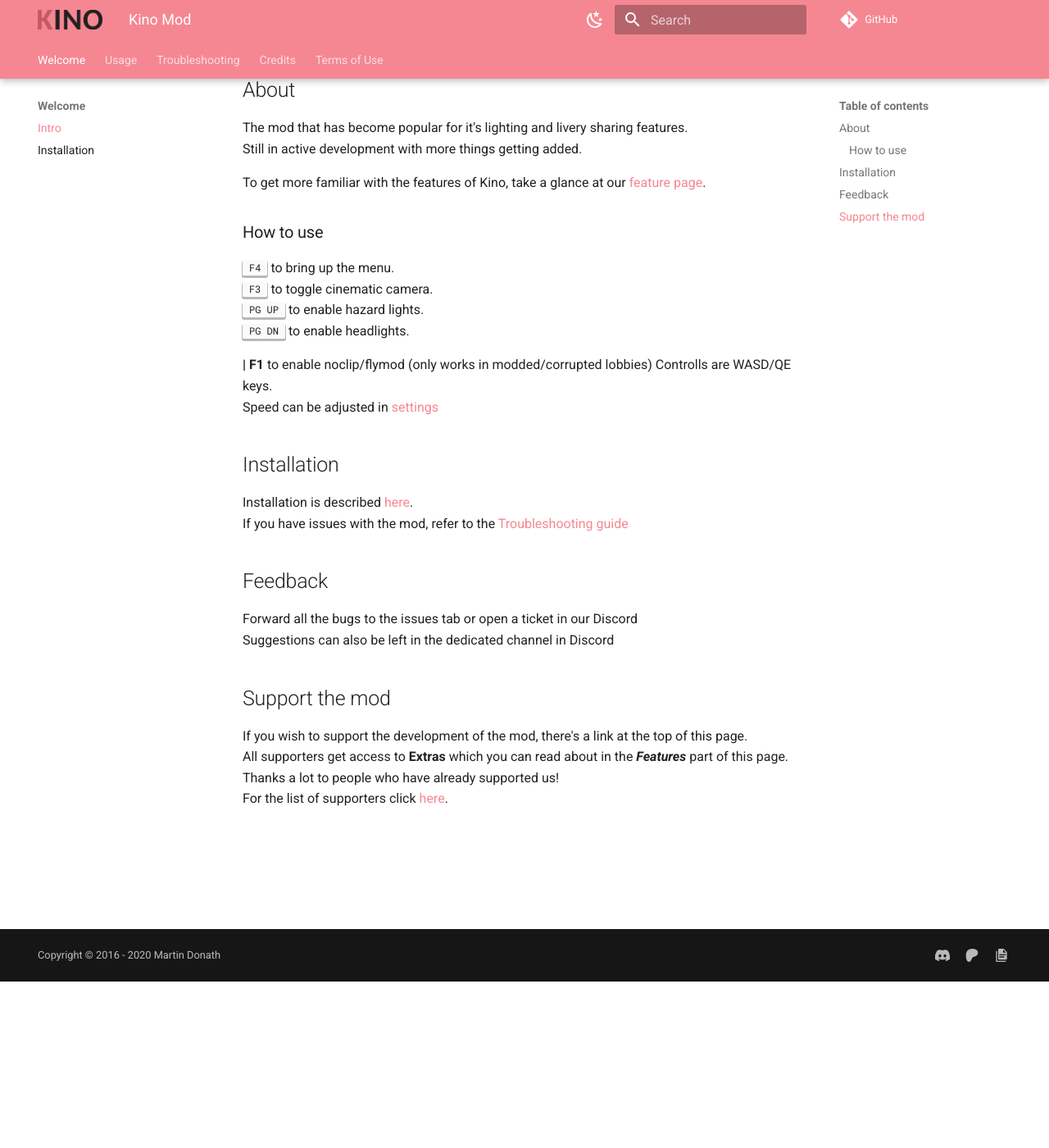
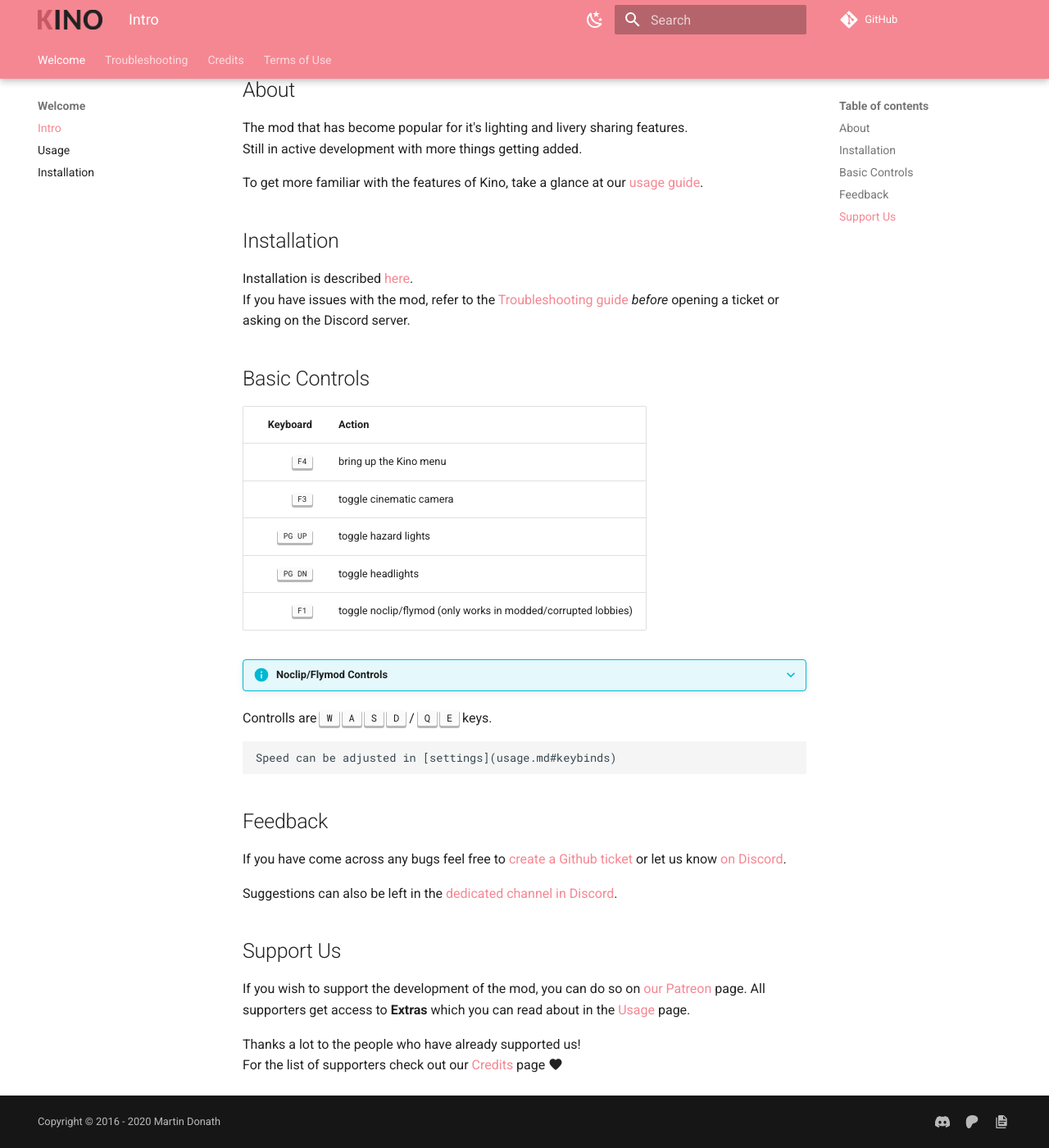
Before and after one commit to trbflxr/kino, an MkDocs documentation site: the page built from docs/index.md, in a window 1280 px wide and 1400 px high, scrolled down 203 px. Shown: the whole window at 82% size. Built offline with MkDocs 1.6.1 and Material for MkDocs 9.7.7, drawn with Linux system fonts in a browser that asks for light colours; comment, search, counter and statistics services are not loaded; grey boxes are pictures that could not be loaded.

Commit message:
Progress

```diff
--- a/docs/index.md
+++ b/docs/index.md
@@ -1,5 +1,5 @@
 ---
-title: Kino Mod
+title: Intro
 ---
 
 # Welcome to Kino Mod
@@ -13,32 +13,38 @@ title: Kino Mod
 The mod that has become popular for it's lighting and livery sharing features.
 Still in active development with more things getting added.
 
-To get more familiar with the features of Kino, take a glance at our [feature page](features.md).
-
-### How to use
-
-<kbd>F4</kbd> to bring up the menu.
-<kbd>F3</kbd> to toggle cinematic camera.
-<kbd>PG UP</kbd> to enable hazard lights.
-<kbd>PG DN</kbd> to enable headlights.
-
-**|** **F1** to enable noclip/flymod (only works in modded/corrupted lobbies)
-Controlls are WASD/QE keys.
-Speed can be adjusted in [settings](Help/Support/Guide.md#keybinds)
+To get more familiar with the features of Kino, take a glance at our [usage guide](usage.md).
 
 ## Installation
 
-Installation is described [here](INSTALL.md).
-If you have issues with the mod, refer to the [Troubleshooting guide](Help/Support/Troubleshooting.md)
+Installation is described [here](installation.md).
+If you have issues with the mod, refer to the [Troubleshooting guide](troubleshooting.md) _before_ opening a ticket or asking on the Discord server.
+
+## Basic Controls
+
+|         Keyboard | Action                                                        |
+| ---------------: | ------------------------------------------------------------- |
+|    <kbd>F4</kbd> | bring up the Kino menu                                        |
+|    <kbd>F3</kbd> | toggle cinematic camera                                       |
+| <kbd>PG UP</kbd> | toggle hazard lights                                          |
+| <kbd>PG DN</kbd> | toggle headlights                                             |
+|    <kbd>F1</kbd> | toggle noclip/flymod (only works in modded/corrupted lobbies) |
+
+???+ info "Noclip/Flymod Controls"
+Controlls are <kbd>W</kbd> <kbd>A</kbd> <kbd>S</kbd> <kbd>D</kbd> / <kbd>Q</kbd> <kbd>E</kbd> keys.
+
+    Speed can be adjusted in [settings](usage.md#keybinds)
 
 ## Feedback
 
-Forward all the bugs to the issues tab or open a ticket in our Discord
-Suggestions can also be left in the dedicated channel in Discord
+If you have come across any bugs feel free to [create a Github ticket](https://github.com/trbflxr/kino/issues/new/choose) or let us know [on Discord](https://discord.gg/xvGMEEcEEp).
 
-## Support the mod
+Suggestions can also be left in the [dedicated channel in Discord](https://discord.gg/4AmMNH6fyy). <!-- link to directly join into the #suggestions channel -->
 
-If you wish to support the development of the mod, there's a link at the top of this page.
-All supporters get access to **Extras** which you can read about in the **_Features_** part of this page.
-Thanks a lot to people who have already supported us!
-For the list of supporters click [here](Supporters.md).
+## Support Us
+
+If you wish to support the development of the mod, you can do so on [our Patreon](https://www.patreon.com/kinomod) page.
+All supporters get access to **Extras** which you can read about in the [Usage](usage.md) page.
+
+Thanks a lot to the people who have already supported us!
+For the list of supporters check out our [Credits](credits.md) page :material-heart:
--- a/mkdocs.yml
+++ b/mkdocs.yml
@@ -1,5 +1,5 @@
 site_name: Kino Mod for CarX
-repo_url: https://github.com/trbflxr/kino
+repo_url: https://github.com/locomoco28/kino
 copyright: Copyright &copy; 2016 - 2020 Martin Donath
 site_description: |
   Kino is an extensive modification for CarX Drift Racing Online offering a lot of useful features and customizability, including lighting and livery sharing features.
@@ -60,15 +60,26 @@ markdown_extensions:
   - pymdownx.mark
   - pymdownx.tilde
 
+  # https://squidfunk.github.io/mkdocs-material/reference/admonitions/
+  - admonition
+  - pymdownx.details
+  - pymdownx.superfences
+
+  # https://squidfunk.github.io/mkdocs-material/reference/icons-emojis/
+  - pymdownx.emoji:
+      emoji_index: !!python/name:materialx.emoji.twemoji
+      emoji_generator: !!python/name:materialx.emoji.to_svg
+
+  - attr_list
+  - md_in_html
+  - pymdownx.superfences
+
 # let's manually create navigation so we can order it properly
 nav:
   - Welcome:
-      - Intro: index.md
-      - Installation: installation.md
-  - Usage:
-      - "All Features": usage/all_features.md
-      - Basics: usage/basics.md
-      - "Map Conversion": usage/map_conversion.md
+      - index.md
+      - usage.md
+      - installation.md
   - troubleshooting.md
   - credits.md
   - tos.md
```
Also changed, not shown: docs/installation.md (+36 -14 lines), docs/map_conversion.md (renamed from docs/usage/map_conversion.md, +2 -0 lines), docs/troubleshooting.md (+2 -0 lines), docs/usage.md (renamed from docs/usage/basics.md, +82 -75 lines), docs/usage/all_features.md (deleted, +0 -1 lines), docs/img/bepinex_download.png (added), docs/img/bepinex_extraction.png (added).
